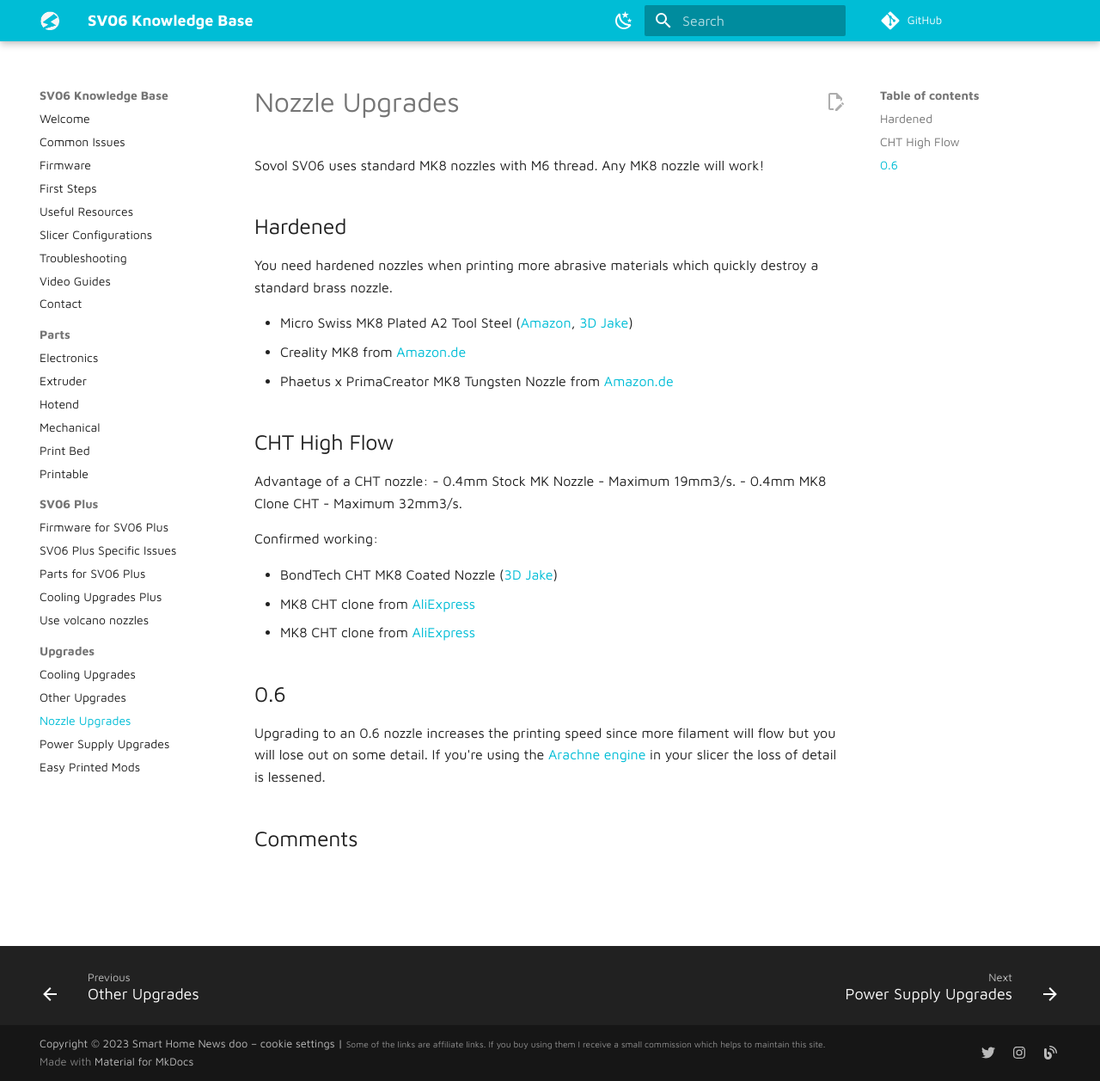
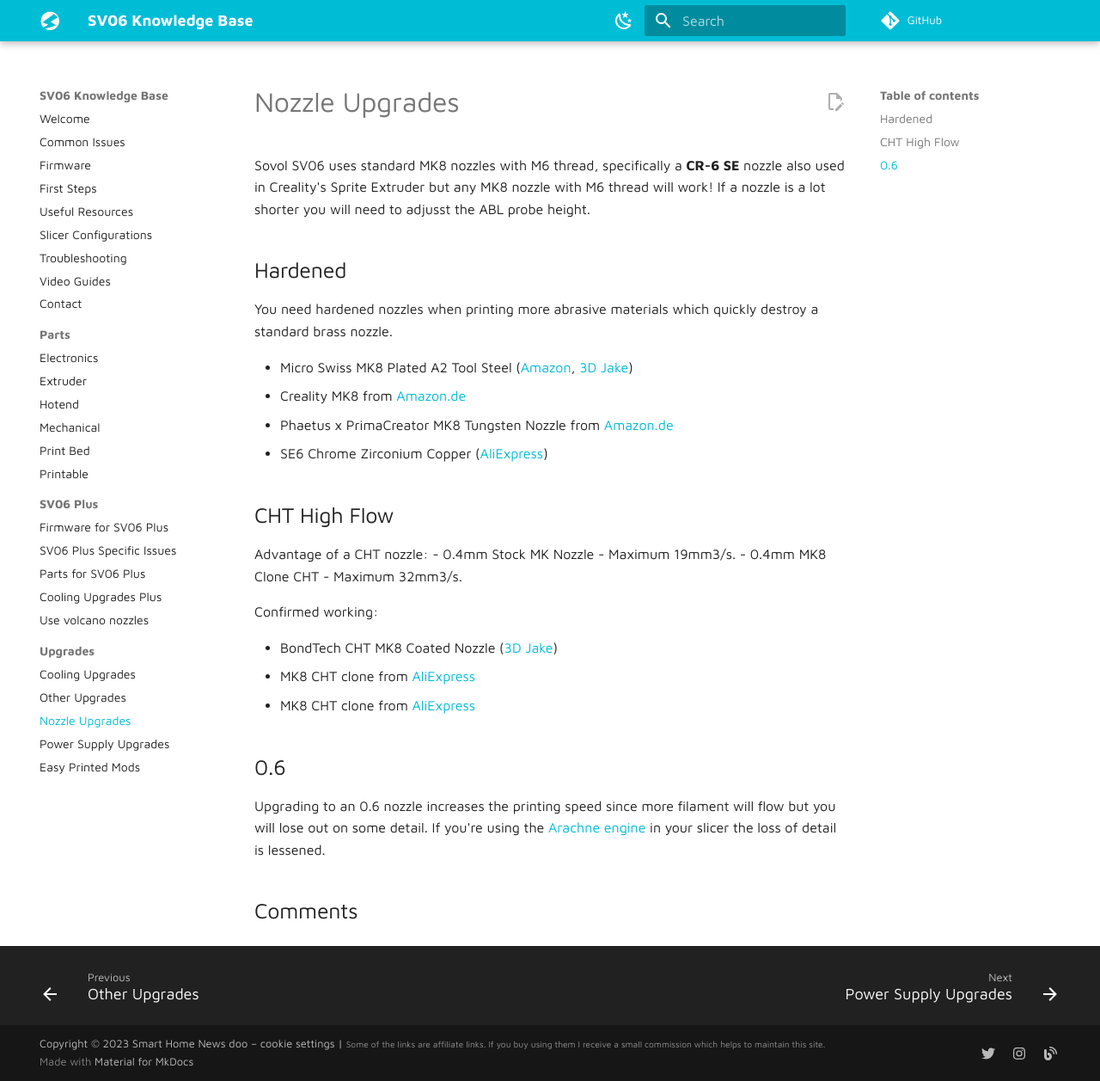
Before and after one commit to blakadder/sv06, an MkDocs documentation site: the page built from docs/Upgrades/nozzle-upgrades.md, in a window 1280 px wide and 1257 px high. Shown: the whole window at 86% size. Built offline with MkDocs 1.6.1 and Material for MkDocs 9.7.7, drawn with Linux system fonts in a browser that asks for light colours; comment, search, counter and statistics services are not loaded.

Commit message:
add info

```diff
--- a/docs/Upgrades/nozzle-upgrades.md
+++ b/docs/Upgrades/nozzle-upgrades.md
@@ -3,7 +3,7 @@
 ---
 # Nozzle Upgrades
 
-Sovol SV06 uses standard MK8 nozzles with M6 thread. Any MK8 nozzle will work!
+Sovol SV06 uses standard MK8 nozzles with M6 thread, specifically a **CR-6 SE** nozzle also used in Creality's Sprite Extruder but any MK8 nozzle with M6 thread will work! If a nozzle is a lot shorter you will need to adjusst the ABL probe height.
 
 ## Hardened
 
@@ -12,6 +12,7 @@
 - Micro Swiss MK8 Plated A2 Tool Steel ([Amazon](https://www.amazon.com/gp/product/B07DJY52CC?ie=UTF8&th=1&linkCode=ll1&tag=blakadders-20&linkId=3944caf647796a48323e9e76cbaf0a4d&language=en_US&ref_=as_li_ss_tl), [3D Jake](https://www.awin1.com/cread.php?awinmid=21809&awinaffid=930253&ued=https%3A%2F%2Fwww.3djake.uk%2Fmicro-swiss%2Fmk8-nozzle-hardened-steel))
 - Creality MK8 from [Amazon.de](https://www.amazon.de/dp/B0B96Z2TZV?_encoding=UTF8&psc=1&linkCode=ll1&tag=blakadders-20&linkId=16c56d9bd09a4c0e48c373f0796af112&language=en_GB&ref_=as_li_ss_tl)
 - Phaetus x PrimaCreator MK8 Tungsten Nozzle from [Amazon.de](https://www.amazon.de/gp/product/B07XM5PCHD?fbclid=IwAR1_3IJNH31c-fviXcG2RZHxjdkfWXgNOA95i4DDZNilaWe9rEiU5GK7RE4&th=1&linkCode=ll1&tag=blakadders-20&linkId=951d67a2fe5a677e2a4f3a7329e94b46&language=en_GB&ref_=as_li_ss_tl)
+- SE6 Chrome Zirconium Copper ([AliExpress](https://www.aliexpress.com/item/1005004795792640.html?aff_fcid=91cb58b12bb248c198701555da92fcba-1681556050822-07564-_DCFNMYH&tt=CPS_NORMAL&aff_fsk=_DCFNMYH&aff_platform=shareComponent-detail&sk=_DCFNMYH&aff_trace_key=91cb58b12bb248c198701555da92fcba-1681556050822-07564-_DCFNMYH&terminal_id=3f8c776975fd455ba956809c02d71a91&afSmartRedirect=y))
 
 ## CHT High Flow
 
```
Also changed, not shown: docs/Parts/hotend-parts.md (+2 -2 lines), docs/SV06-Plus/firmware-plus.md (+4 -0 lines).
